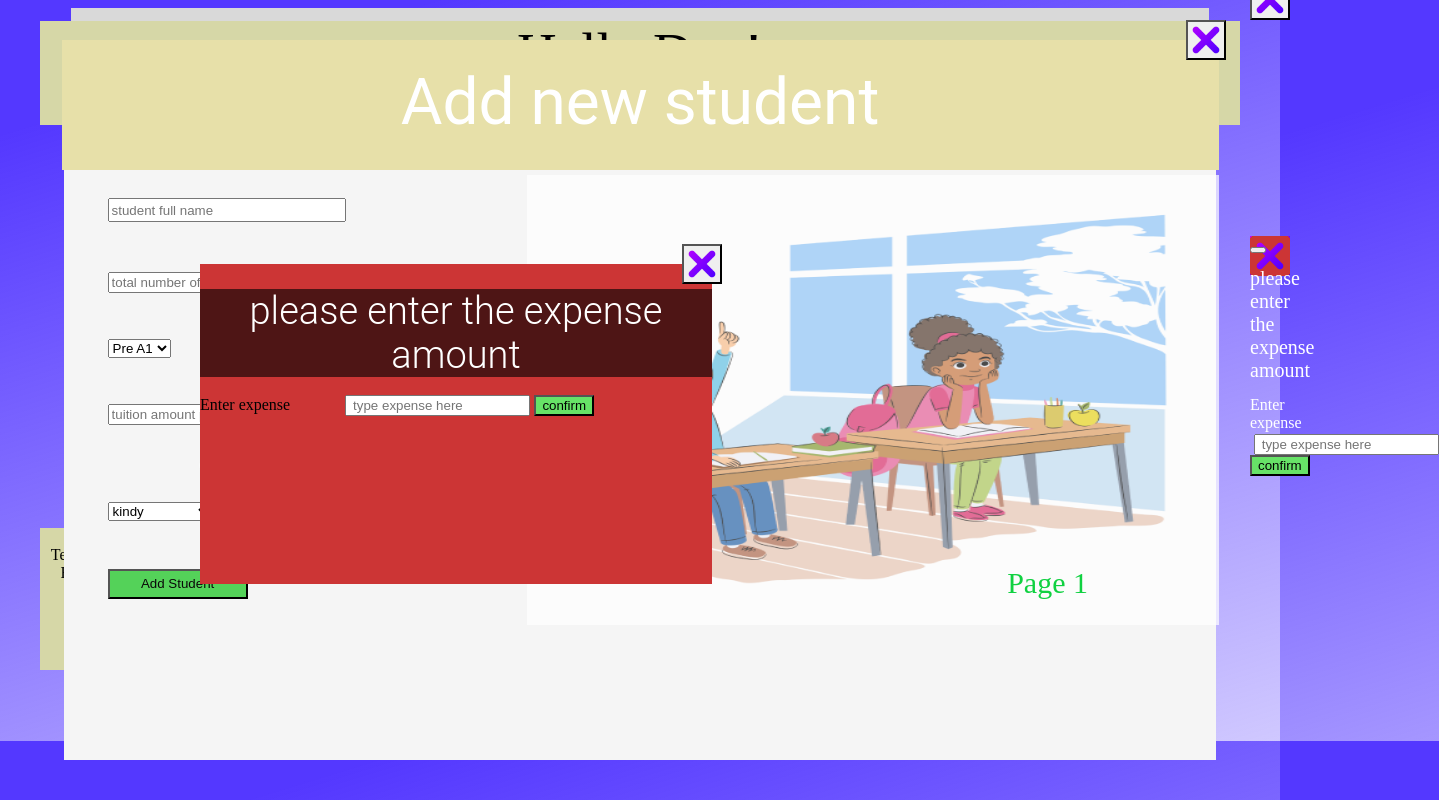
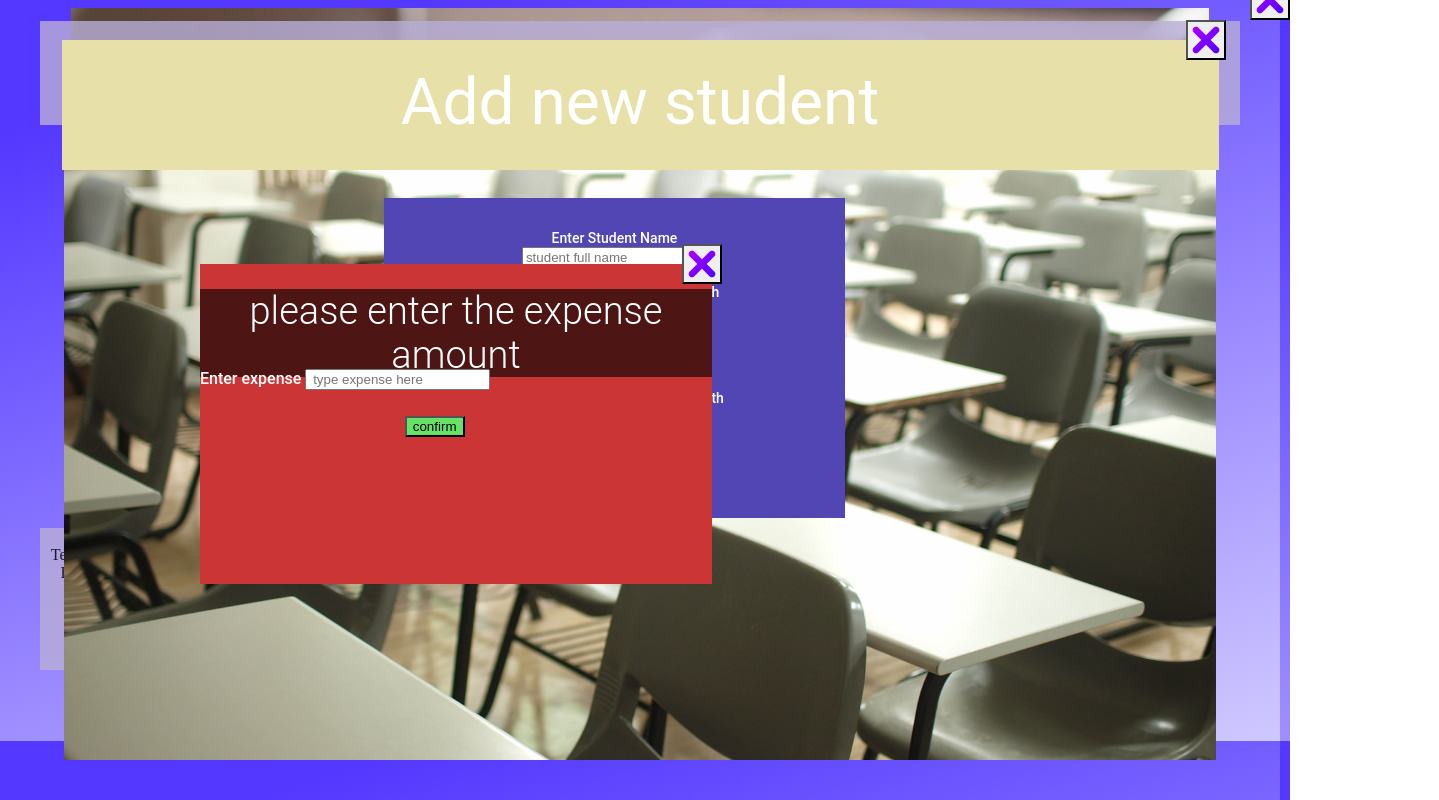
Before and after one commit to Doodle231/Student-Attendance-Tracker, a website with bundled scripts: page attendance.html in a window 1280 px wide. Shown: the whole page, 1439 px wide, since content can reach past the window. Built offline with nearby package versions, Linux system fonts and the light colour scheme; no server answers.

Commit message:
fixed some dashboard styling

```diff
--- a/attendance.html
+++ b/attendance.html
@@ -80,16 +80,6 @@
   </div>
 
 
-  <div class="navcard">
-    <h1>Previous Page</h1>
-    <img class ="dashboardpic" src ="previous.png"></img>
-  </div>
-
-
-  <div class="navcard">
-    <h1>Next Page</h1>
-    <img class ="dashboardpic" src ="next-button.png"></img>
-  </div>
 
 
 
@@ -109,7 +99,6 @@
 
 </div>
 
-<div class = "pagenumber"> Page 1</div>
 
 <div class ="addstudentmodal">
 <div class ="addbg">
@@ -117,26 +106,41 @@
     <button class ="close" ></button>
 </div>
 
-
+<div class="wrapper">
  <form class = "addstudentform">
+  <br><br>
+  <label>Enter Student Name <br>
   <input type="studentname" id="studentnameinput" placeholder="student full name"><br>
 
-  <input type="stuenthours" id="monthlyhoursinput" placeholder ="total number of hours per month">
+</label>
 
+<br>
 
+  <label>Enter Number of hours per month
+    <br>
+  <input type="stuenthours" id="monthlyhoursinput" placeholder ="enter hours"><br>
+</label>
+
+<br>
+
+ <label>Enter the level of student
+  <br>
   <select id="levelchoice" >
     <option value="PreA1">Pre A1</option>
     <option value="A1">A1</option>
     <option value="A2">A2</option>
     <option value="B1">B1</option>
     <option value="B2">B2</option>
+  </select> <br>
+</label>
 
+<br>
+  <label>Enter the tuition amount per month<br>
+  <input type="number" id="tuitioninput" placeholder="tuition amount per month"><br>
+<br>
+</label>
 
-  </select>
-
-  <input type="number" id="tuitioninput" placeholder="tuition amount per month"><br>
-
-  <label>Choose student age</label>
+  <label>Choose student age<br>
   <select id="agechoice" >
 
     <option value="kindy">kindy</option>
@@ -145,12 +149,14 @@
     <option value="adult">adult</option>
   </select>
 
+</label>
+<br>
+<button class = "confirm">Add Student</button>
+</form>
+</div>
 
-</form>
 
-<img class ="students" src ="school_kids_02 1.png"></img>
 
-<button class = "confirm">Add Student</button>
 
 
 
@@ -161,7 +167,9 @@
 
   <div class ="dashboardcontent">
 
-    <div class ="title">Hello Dan!</div>
+    <div class ="title">
+    <div class = "dashboardtext">Manager Dashboard</div>
+    </div>
     <div class ="hourlywage">Hourly Wage
     <div class ="icon"><img class ="iconpic" src ="hour-glass 1.png"></img></div>
   <h1>40,000</h1>
@@ -169,7 +177,7 @@
 
   <div class="schoolexpenses">School Expenses
 <div class ="icon"><img class ="iconpic" src ="expense.png"></img></div>
-<h1>184,000</h1>
+<h1 class = "expensecost">184,000</h1>
   </div>
 
 
@@ -178,7 +186,7 @@
   <div class="adexpenses">Ad Expenses
 
     <div class ="icon"><img class ="iconpic" src ="ads 1.png"></img></div>
-    <h1>250,000</h1>
+    <h1 class = "adexpensecost">250,000</h1>
 
   </div>
 
@@ -203,7 +211,7 @@
   <div class="monthlyrevenue">Monthly Revenue
 
     <div class ="icon"><img class ="iconpic" src ="money.png"></img></div>
-    <h1>6,500,000</h1>
+    <h1 class = "revenutext">6,500,000</h1>
   </div>
 
 
--- a/main.js
+++ b/main.js
@@ -56,8 +56,8 @@ modalWrapper.style.display = "grid"
 dashboardwrapper.style.display = "grid"
 confirmPopup.style.display = "none"
 
-
-
+let generalExpensePopup = document.querySelector(".generalexpensepopup")
+generalExpensePopup.style.display = "none"
 
 dashboardpic.addEventListener('click', function(){
 
@@ -216,13 +216,14 @@ let expenses = {
 
 
 
+
 getDocs(colRef)
 .then((snapshot) => {
 
  snapshot.docs.forEach((doc) => {
   dashboardData.studentNumber += 1
   dashboardData.teachingHours += doc.data().hours
-  dashboardData.revenue += doc.data().tuition
+
 
   if (doc.data().hours !== undefined){
   students.push({...doc.data(), id:doc.id})
@@ -236,33 +237,55 @@ getDocs(colRef)
     expenses.schoolexpenses += doc.data().schoolexpense
   }
 
+  if (doc.data().tuition !== undefined){
+    dashboardData.revenue += doc.data().tuition
+  }
+
+ let revenuText = document.querySelector(".revenutext")
+ revenuText.textContent = dashboardData.revenue
+
+  let schoolExpensesText = document.querySelector(".expensecost")
+  schoolExpensesText.textContent =  expenses.schoolexpenses
+
+  let adExpensesText = document.querySelector(".adexpensecost")
+  adExpensesText.textContent =  expenses.adexpenses
+
+ })
 
 
- })
+
  for (let i = 0; i < students.length; i++) {
 
-console.log(students.length)
-  if (students.length < 9 ){
-console.log("hey")
 
-  }
+
   let studentName = document.createElement("div")
+  let hoursTotal = document.createElement("div")
+  let level = document.createElement("div")
+  let tuition = document.createElement("div")
+
+
   studentName.classList = "studentname"
 
-  let hoursTotal = document.createElement("div")
+
   hoursTotal.classList = "hourstotal"
 
-  let level = document.createElement("div")
+
   level.classList = "level"
 
-  let tuition = document.createElement("div")
+
   tuition.classList = "tuition"
+
+
 
   studentName.textContent = students[i].name
   hoursTotal.textContent = students[i].hours
   level.textContent = students[i].level
   tuition.textContent = "₩" + students[i].tuition
 
+  if (students.length < 9 ){
+
+
+  }
 
 
   boardWrapper.appendChild(studentName)
@@ -379,9 +402,3 @@ document.querySelector(".closeadexpensepopup").addEventListener('click', functio
  adexpensepopup.style.display = "none"
 
   })
-
-  let schoolExpensesText = document.querySelector(".schoolexpenses")
-schoolExpensesText.textContent = "School Expenses " + expenses.schoolexpenses
-
-let adExpensesText = document.querySelector(".adexpenses")
-adExpensesText.textContent = "School Expenses " + expenses.adexpenses
--- a/styles.css
+++ b/styles.css
@@ -9,25 +9,31 @@ body {
 
 
 
-.boardwrapper{
+.boardwrapper, .page1content{
     position: absolute;
-    height:500px;
+    height:510px;
     width:100%;
     display:grid;
     grid-template-columns: repeat(6, 1fr);
 
     z-index: 2;
+    border-bottom: 10px solid brown;
 
 
     gap:5px;
      background-color: rgb(80, 117, 80);
      text-align: center;
-     font-size:24px;
+     font-size:16px;
      justify-items: center;
      align-items: center;
      overflow-y: auto ;
 
 
+}
+
+.page1content {
+    z-index: 1;
+    height:100px;
 }
 
 .addstudentmodal{
@@ -41,7 +47,9 @@ body {
     margin-top:2.5%;
     left:5%;
     gap:5px;
-     background-color:#F5F5F5;
+     background-image: url("desks.jpg");
+     background-size: 100%; ;
+     background-position: contain;
      text-align: center;
      font-size:24px;
      justify-content: center;
@@ -66,50 +74,9 @@ body {
 }
 
 
-input {
-    margin-left:10%;
-    margin-top:5%;
-
-}
-#studentnameinput{
-    display:grid;
-    grid-row: 1;
-    grid-column:1;
-    width:50%;
-    height:30%;
-
-}
 
 
-#monthlyhoursinput{
-    display:grid;
-    grid-row: 2;
-    width:50%;
-}
 
-#levelchoice {
-    display:grid;
-    grid-row:3;
-    margin-left:10%;
-    margin-top:10%;
-
-}
-
-#tuitioninput {
-    display:grid;
-    grid-row:6;
-    margin-top:10%;
-    width:40%;
-}
-
-#agechoice{
-    display:grid;
-    grid-row:5;
-    margin-left:10%;
-    margin-top:5%;
-
-
-}
 
 .students{
     display:grid;
@@ -121,16 +88,15 @@ input {
 }
 
 .confirm{
-    display:grid;
-    grid-row:7;
-    margin-top:15%;
-    margin-left:10%;
+
     height:30px;
     width:140px;
     text-align: center;
-    padding-top: 5px;
+
     background-color:#54D259;
-    color:#0B0909;
+    color:whitesmoke;
+    font-weight: 600;
+   margin-top:5%;
 
 }
 
@@ -230,7 +196,10 @@ input {
     display:grid;
     grid-template-columns: 400px 400px 400px;
     grid-template-rows: repeat(4,130px);
-    background-color: #D9D9D9;
+    background-image: url("pen.jpg");
+    background-position: cover;
+    background-repeat: no-repeat;
+    background-size: cover;
     justify-content: center;
     align-items: center;
     text-align: center;
@@ -240,9 +209,10 @@ input {
 
 
 .dashboardcontent > div {
-    background-color:  #D6D7A7;
+    background-color:  #b9aed8;
     color:black;
     font-weight:400;
+    opacity:.8;
 
 }
 
@@ -251,10 +221,18 @@ input {
     font-size:55px;
     color: black;
     height:80%;
+    text-align: center;
+}
+
+.dashboardtext{
+    font-size:55px;
+    color: black;
+    height:80%;
+    margin-top:10px;
+    font-weight: 700;
+    color:blue;
 
 }
-
-
 
 div {
     color:white;
@@ -543,11 +521,11 @@ left:30%;
 .bottomnav {
     display:grid;
     position:fixed;
-    grid-template-columns: repeat(5,20%);
+    grid-template-columns: repeat(3,33%);
     background-color: rgb(65, 65, 177);
     width:100%;
     height:20%;
-    bottom:1%;
+    bottom:0%;
 
 
 }
@@ -556,7 +534,7 @@ left:30%;
 background-color: rgb(134, 134, 226);
 }
 
-.adexpensepopup, .generalexpensepopup{
+.adexpensepopup{
     position:absolute;
     z-index: 999;
     width:40%;
@@ -565,6 +543,19 @@ background-color: rgb(134, 134, 226);
     margin-left:10%;
     margin-top:20%;
     margin-left:15%;
+
+}
+
+.generalexpensepopup{
+
+    position:absolute;
+    z-index: 999;
+    margin-top:30%;
+    background-color: rgb(91, 52, 233);
+    margin-left:70%;
+    border:2px solid black;
+    height:150px;
+    width:350px;
 
 }
 
@@ -583,9 +574,11 @@ background-color: rgb(134, 134, 226);
 
 .expenseconfirm, .generalexpenseconfirm{
     background-color:rgb(103, 226, 103);
+    margin-left:40%;
+    margin-top:5%;
 }
 
-.closeadexpensepopup, .generalexpensepopup{
+.closeadexpensepopup, .closegeneralexpensepopup{
     position:absolute;
     width:40px;
     height:40px;
@@ -594,6 +587,7 @@ background-color: rgb(134, 134, 226);
     right:-10px;
     top:-20px;
 }
+
 
 .pagenumber {
     color:rgb(16, 209, 65);
@@ -611,3 +605,39 @@ background-color: rgb(134, 134, 226);
     height:700px;
     background-color: yellow;
 }
+
+.title {
+    border-radius: 20px solid black;
+}
+
+#label {
+    color:black;
+}
+
+.addstudentform {
+
+    color:black;
+    font-size: 14px;
+
+
+
+}
+
+.wrapper {
+    position:relative;;
+    background-color: rgb(81, 70, 180);
+    grid-row:2/7;
+    height:100%;
+    margin-left:70%;
+    width:100%;
+    margin-top:5%;
+
+
+}
+
+label {
+   color:white;
+   font-family: 'Roboto';
+   font-style: normal;
+   font-weight: 500;
+}
```
Also changed, not shown: desks.jpg (added), pen.jpg (added), school_kids_02 1.png (deleted).
